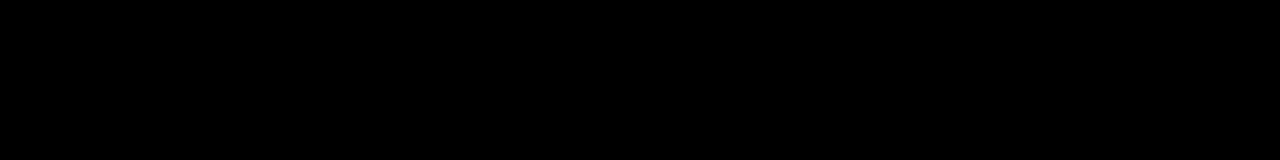
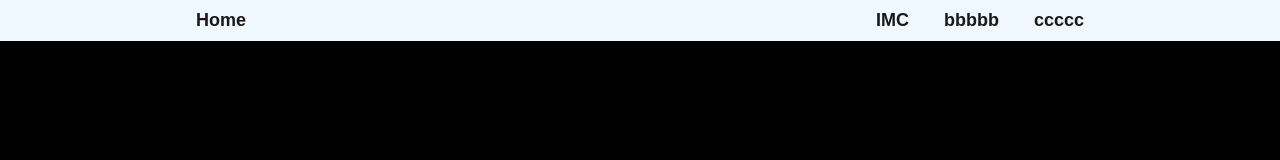
Before and after one commit to Nun3s01/fitness-all-project, a plain HTML site: page index.html in a window 1280 px wide. Drawn offline with Linux system fonts and the light colour scheme.

Commit message:
index.html

```diff
--- a/index.html
+++ b/index.html
@@ -1,12 +1,24 @@
 <!DOCTYPE html>
 <html>
-    <head>
-        <title>[Project]</title>
-        <meta charset="utf-8"/>
-        <link rel="shortcut icon" type="image/png" href="assets/img/"/>
-        <link rel="stylesheet" type="text/css" href="assets/css/style.css" media="screen"/>
-    </head>
-    <body>
 
-    </body>
+<head>
+    <title>[Project]</title>
+    <meta charset="utf-8" />
+    <link rel="shortcut icon" type="image/png" href="assets/img/" />
+    <link rel="stylesheet" type="text/css" href="assets/css/style.css" media="screen" />
+</head>
+
+<body>
+    <header id="id-header-bar">
+        <nav class="class-nav-bar">
+            <ul class="list_elements-ul-bar">
+                <li class="home_button_element-li-bar"><a href="#" class="home_button">Home</a></li>
+                <li><a href="#">IMC</a></li>
+                <li><a href="#">bbbbb</a></li>
+                <li><a href="#">ccccc</a></li>
+            </ul>
+        </nav>
+    </header>
+</body>
+
 </html>
```
